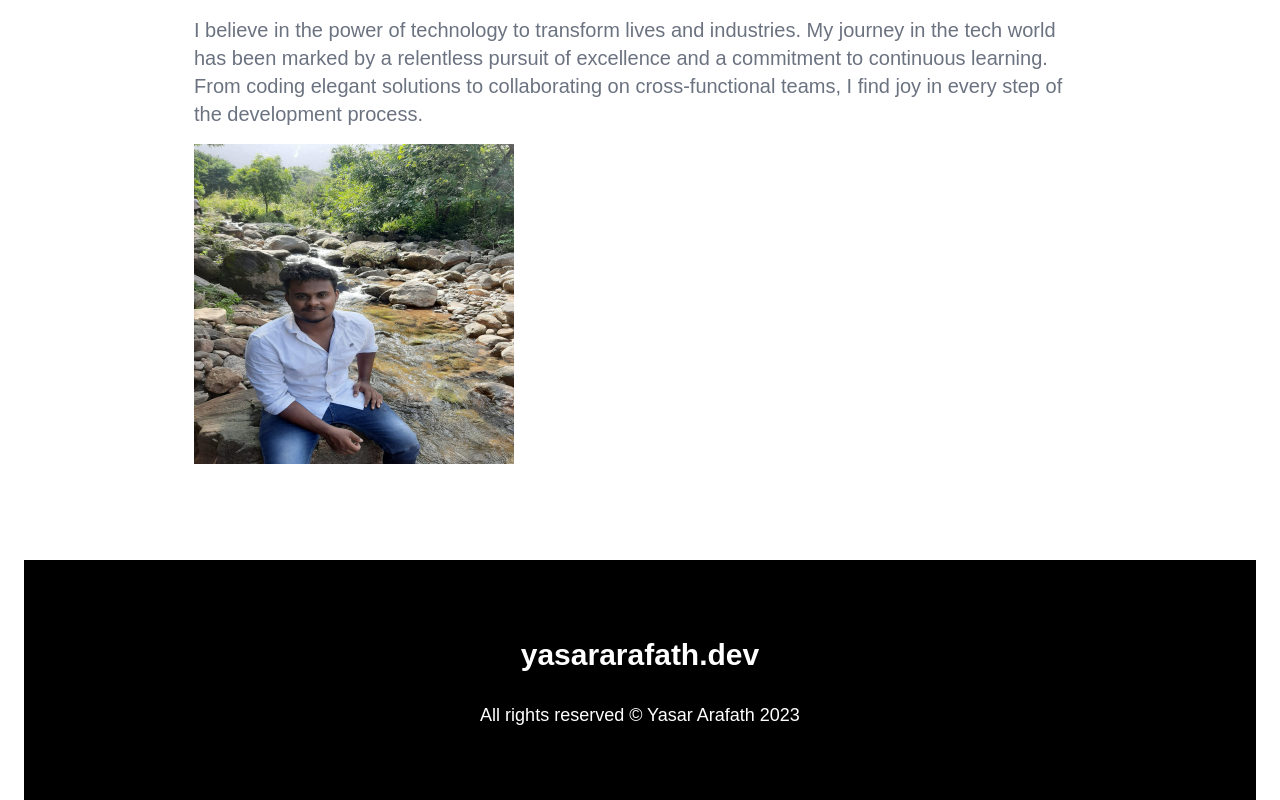
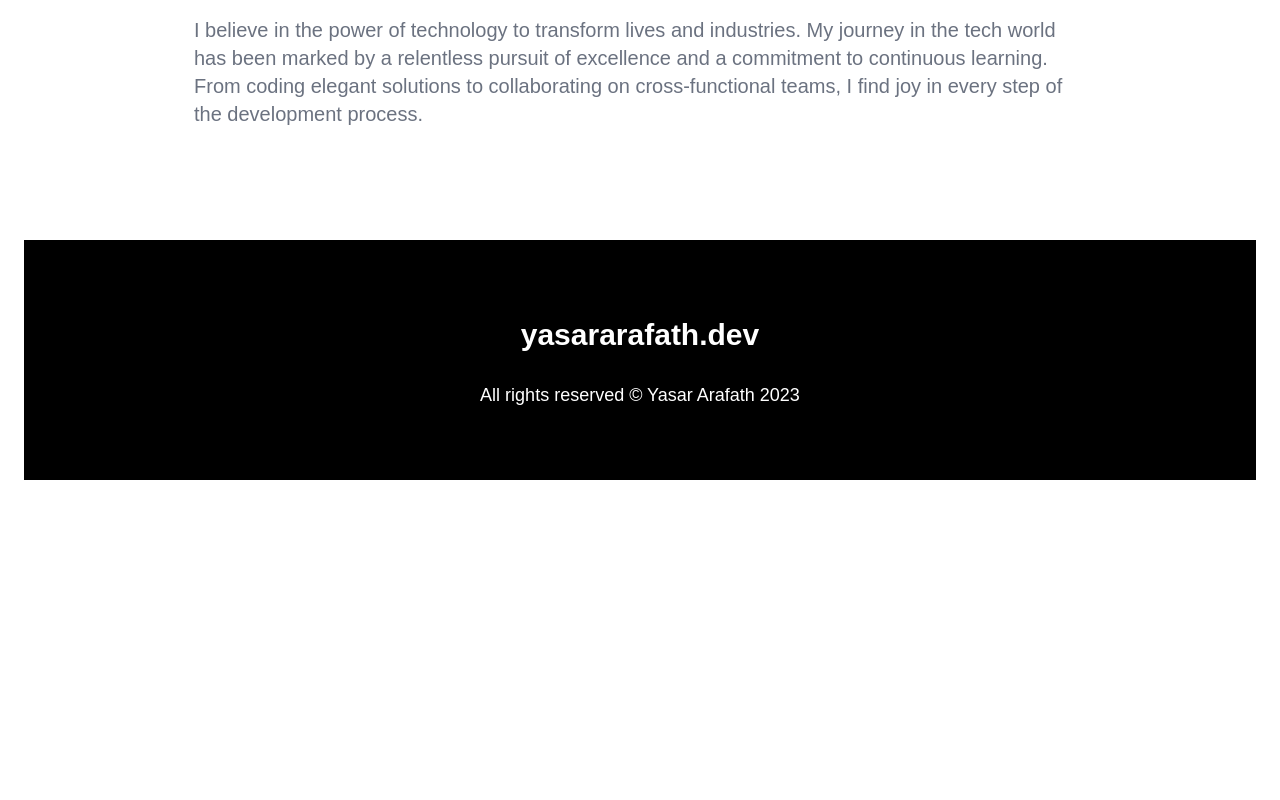
Before and after one commit to Yasar195/Portfolio, a React (Create React App) app: page / in a window 1280 px wide. Shown: the part 2524-3324 px from the top of the page. After the commit the page ends 3004 px from the top, so only its background shows below. Built offline with nearby package versions, Linux system fonts and the light colour scheme; a web font is replaced by a local one.

Commit message:
email message functionality is added.

```diff
--- a/src/App.js
+++ b/src/App.js
@@ -199,7 +199,7 @@ function App() {
             <div className='w-full h-fit text-gray-500 text-xl p-4 rounded-lg mb-4'>
               <p className='mb-4'>Greetings 👋 i am yasar arafath. a passionate and results-driven software engineer with a deep love for technology and a knack for solving complex problems. As a full stack engineer, I thrive on turning innovative ideas into reality and contributing to projects that push the boundaries of whats possible.</p>
               <p className='mb-4'>I believe in the power of technology to transform lives and industries. My journey in the tech world has been marked by a relentless pursuit of excellence and a commitment to continuous learning. From coding elegant solutions to collaborating on cross-functional teams, I find joy in every step of the development process.</p>
-              <img src={profile} alt='profile' className='w-80 h-80'/>
+              {/* <img src={profile} alt='profile' className='w-80 h-80'/> */}
             </div>
           </div>
         </div>
```
